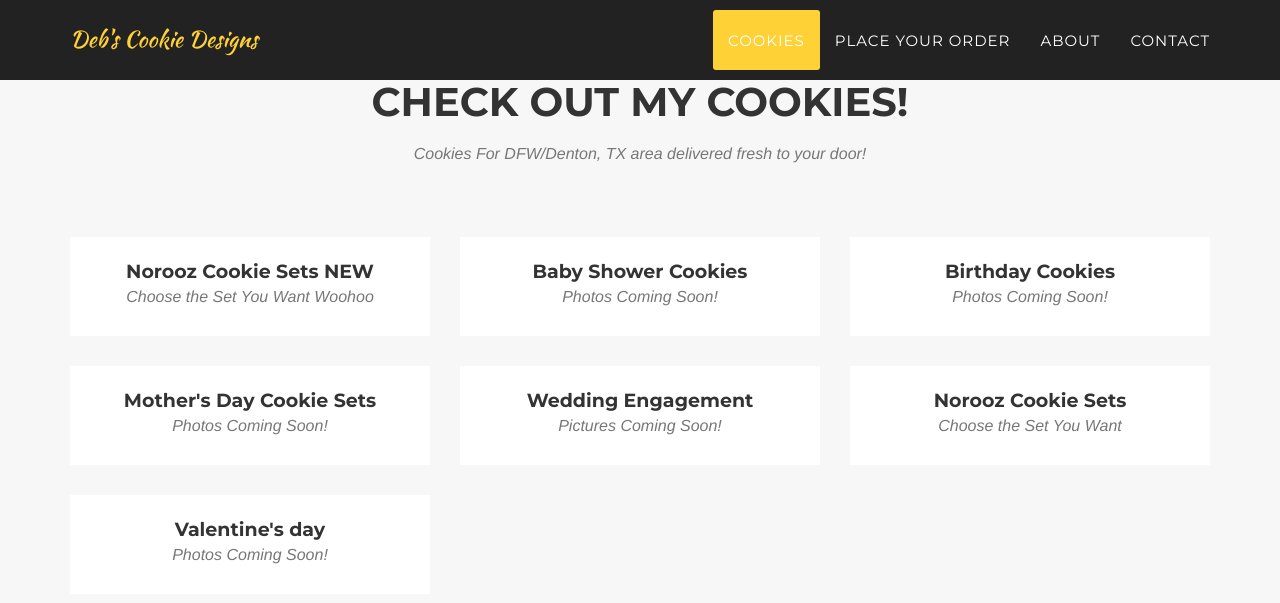
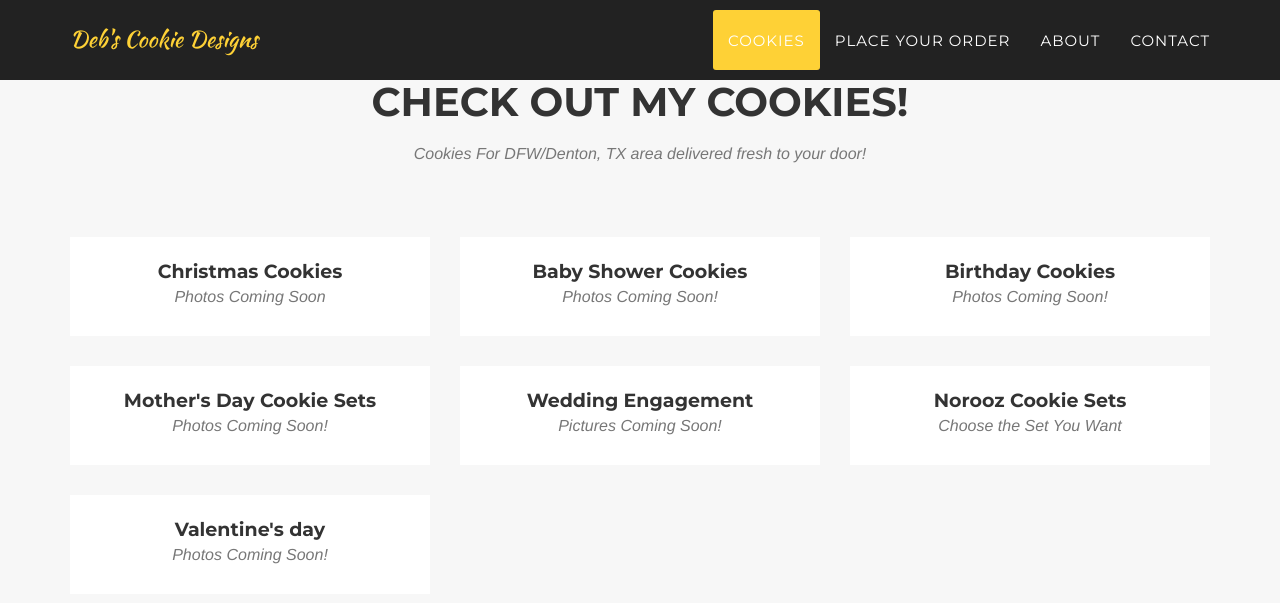
Before and after one commit to DEB72/Cookie, a Jekyll site: the page built from _posts/2018-03-22-project-7.markdown, in a window 1280 px wide and 900 px high, scrolled down 828 px. Shown: the top 603 px of the window. Built offline with Jekyll 4.4.1, drawn with Linux system fonts in a browser that asks for light colours; some web fonts are replaced; some of the changed lines change nothing that is shown.

Commit message:
Update 2018-03-22-project-7.markdown

```diff
--- a/_posts/2018-03-22-project-7.markdown
+++ b/_posts/2018-03-22-project-7.markdown
@@ -1,14 +1,14 @@
 ---
-title: Norooz Cookie Sets NEW
-subtitle: Choose the Set You Want Woohoo
+title: Christmas Cookies
+subtitle: Photos Coming Soon
 layout: default
 modal-id: 7
 date: 2018-03-22
-img: NoRoozCookieSets.jpeg
+img: Photos Coming Soon.png
 thumbnail: thumbnailForNoRoozCookies.jpeg
 alt: image-alt
 project-date: April 2014
-client: Start Bootstrap
-category: Web Development
-description: Lorem ipsum dolor sit amet, usu cu alterum nominavi lobortis. At duo novum diceret. Tantas apeirian vix et, usu sanctus postulant inciderint ut, populo diceret necessitatibus in vim. Cu eum dicam feugiat noluisse.
+client:
+category:
+description: Price Per Set - $15.  Your order must be at at least $25 to qualify for free delivery.
 ---
```
